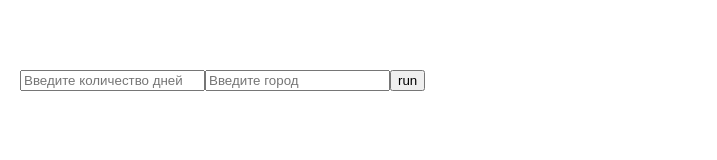
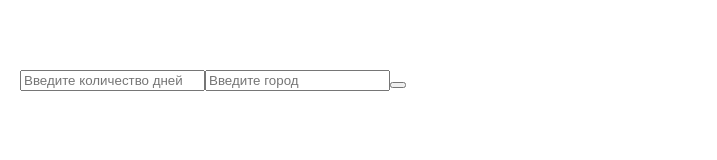
Before and after one commit to achultsova/ReactWithTypeScript, a React (Create React App) app in the folder my-app/: page / in a window 1280 px wide. Shown: the part 131-291 px from the top of the page, without its empty margins (0-717 px from the left). Built offline with nearby package versions, Linux system fonts and the light colour scheme.

Commit message:
feat: try fix mistakes

```diff
--- a/my-app/src/App.tsx
+++ b/my-app/src/App.tsx
@@ -2,7 +2,6 @@ import React, { useState, FC } from "react";
 import './App.css';
 import axios from 'axios';
 import { IResponse } from "./Interface/interfaces";
-import { Iforecast } from "./Interface/interfaces";
 
 const App: FC = (props) => {
   const [state, setState] = useState ({
@@ -10,6 +9,9 @@ const App: FC = (props) => {
     days: "",
     city: ""
   });
+
+
+  const [response, setResponse] = useState<IResponse >({});
 
   const handleChangeEvent = (e: React.ChangeEvent<HTMLInputElement>) => {
     setState({
@@ -22,18 +24,14 @@ const App: FC = (props) => {
     const { days, city } = state;
     console.log(days, city);
     const url = "https://api.m3o.com/v1/weather/Forecasts";
-    axios.get(url + `?days=${days}&location=${city}`, {
+    axios.get<IResponse>(url + `?days=${days}&location=${city}`, {
       headers: {
         "Content-Type": "application/json",
         Authorization: "Bearer NWZlYzNjNTEtZjYyOC00YzZjLTk4MzYtYTk3ZTlkNWVkMDA1"
       }
     })
       .then((resp) => {
-        console.log("DATA: ", resp.data);
-        setState({
-          ...state,
-          value: resp.data
-        });
+        setResponse(resp.data);
       })
       .catch((error) => {
         setState({
@@ -61,7 +59,7 @@ const App: FC = (props) => {
             className="city"
             onChange={handleChangeEvent}
           />
-          <input type="button" value="run" className="btn" onClick={clickRun} />
+          <button value="run" className="btn" onClick={clickRun} />
         </form>
       </div>
       <div className="outputted">{JSON.stringify(state.value, null, '\t')} </div>
```
Also changed, not shown: my-app/src/Interface/interfaces.ts (+4 -4 lines).
